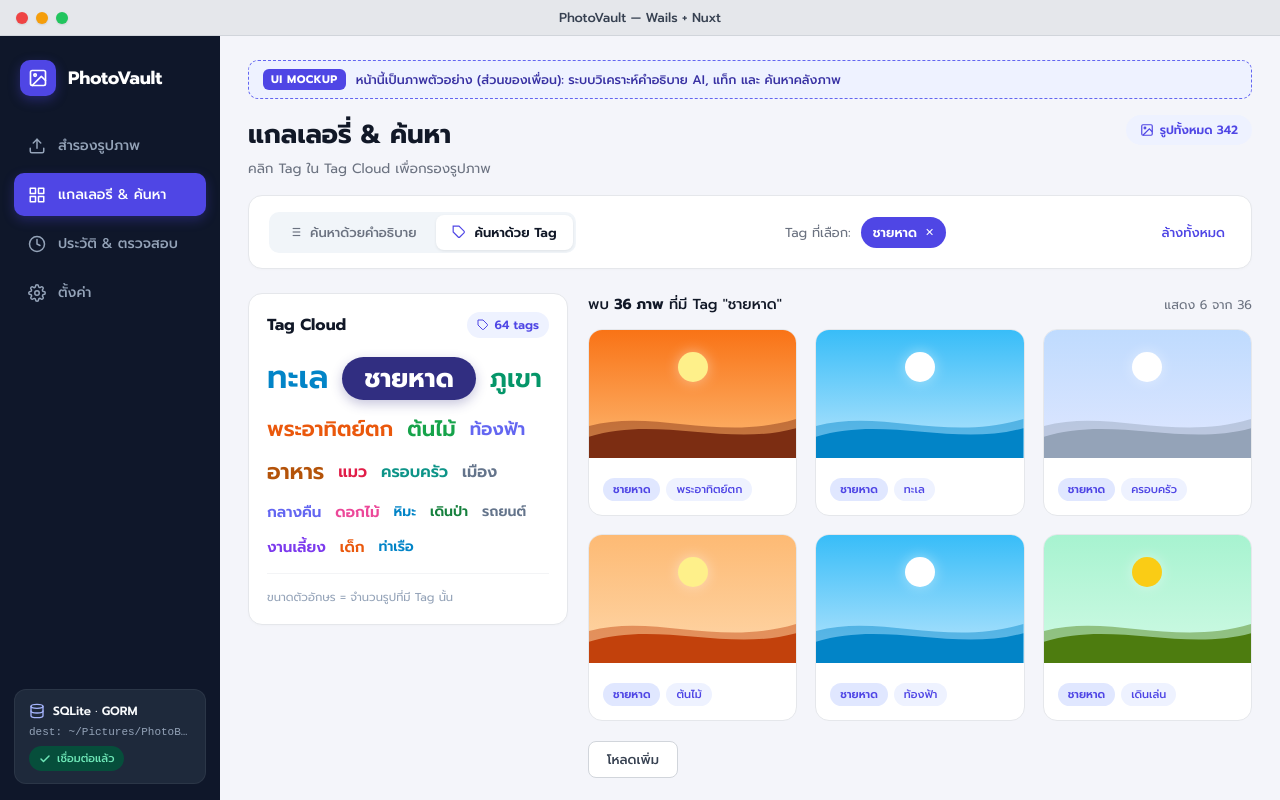
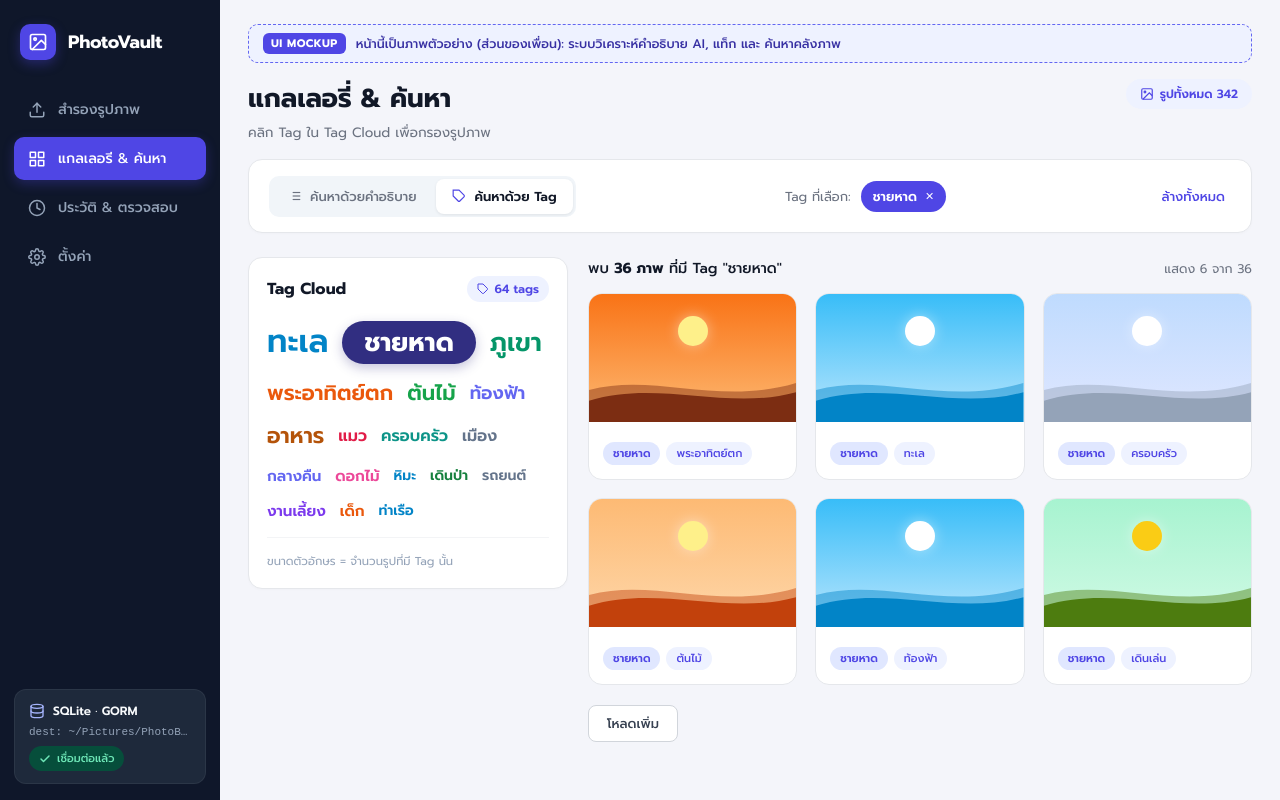
Before and after one commit to Songyot-Wonghathaen/PhotoBackup, a Nuxt app in the folder frontend/: page /gallery in a window 1280 px wide. Built offline with nearby package versions, Linux system fonts and the light colour scheme.

Commit message:
chore: remove top window title bar component

```diff
--- a/frontend/app/components/WindowBar.vue
+++ /dev/null
@@ -1,68 +0,0 @@
-<template>
-  <div class="window-bar" style="--wails-draggable:drag">
-    <div class="traffic-lights">
-      <span class="dot red"></span>
-      <span class="dot yellow"></span>
-      <span class="dot green"></span>
-    </div>
-    <div class="window-title">PhotoVault — Wails + Nuxt</div>
-    <div class="window-actions"></div>
-  </div>
-</template>
-
-<style scoped>
-.window-bar {
-  height: 36px;
-  background-color: #E5E7EB;
-  border-bottom: 1px solid #D1D5DB;
-  display: flex;
-  align-items: center;
-  padding: 0 16px;
-  user-select: none;
-  position: relative;
-  flex-shrink: 0;
-  z-index: 100;
-}
-
-.traffic-lights {
-  display: flex;
-  align-items: center;
-  gap: 8px;
-}
-
-.dot {
-  width: 12px;
-  height: 12px;
-  border-radius: 50%;
-  display: inline-block;
-  box-shadow: 0 1px 2px rgba(0,0,0,0.1);
-}
-
-.dot.red {
-  background-color: #EF4444;
-}
-
-.dot.yellow {
-  background-color: #F59E0B;
-}
-
-.dot.green {
-  background-color: #22C55E;
-}
-
-.window-title {
-  position: absolute;
-  left: 50%;
-  transform: translateX(-50%);
-  font-family: 'Prompt', 'Inter', sans-serif;
-  font-size: 13px;
-  font-weight: 500;
-  color: #374151;
-  pointer-events: none;
-  letter-spacing: -0.1px;
-}
-
-.window-actions {
-  margin-left: auto;
-}
-</style>
--- a/frontend/app/layouts/default.vue
+++ b/frontend/app/layouts/default.vue
@@ -1,8 +1,5 @@
 <template>
   <div class="app-root">
-    <!-- Window Bar (macOS Traffic Light Titlebar) -->
-    <WindowBar />
-
     <div class="app-body">
       <!-- Sidebar Navigation via NuxtLink -->
       <Sidebar :destPath="destPath" />
@@ -41,7 +38,8 @@ onMounted(async () => {
 .app-body {
   display: flex;
   flex: 1;
-  height: calc(100vh - 36px);
+  width: 100%;
+  height: 100vh;
   overflow: hidden;
 }
 
```
Also changed, not shown: 1 other file (tests, documents, lock files or other folders).
